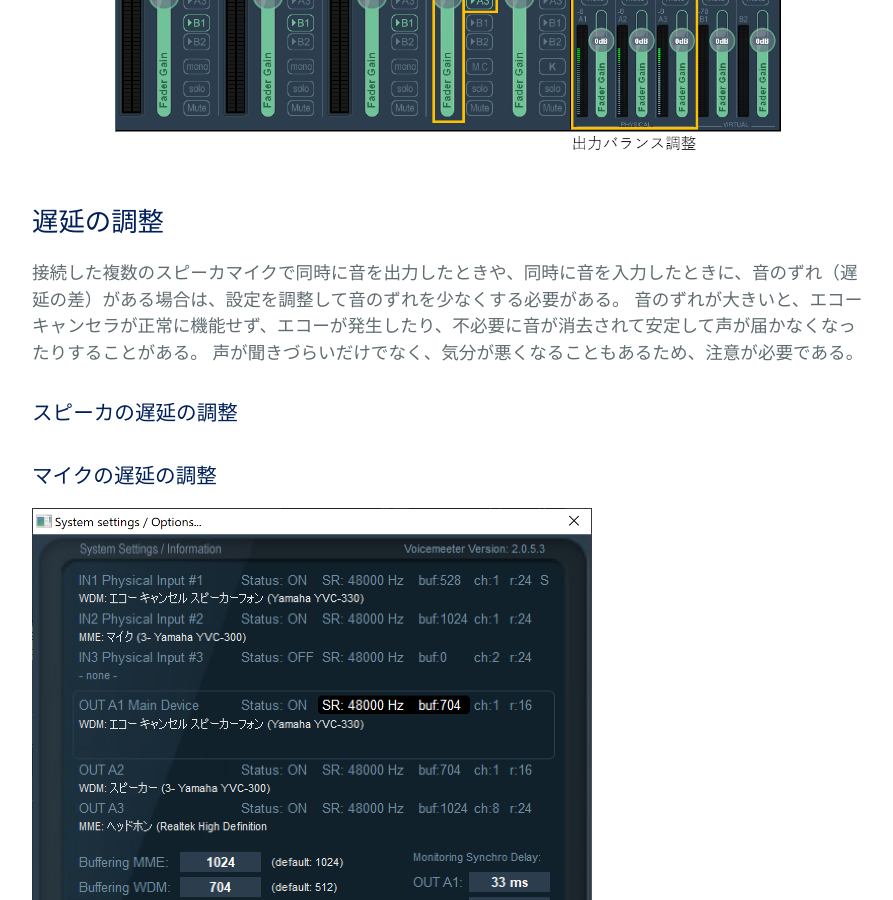
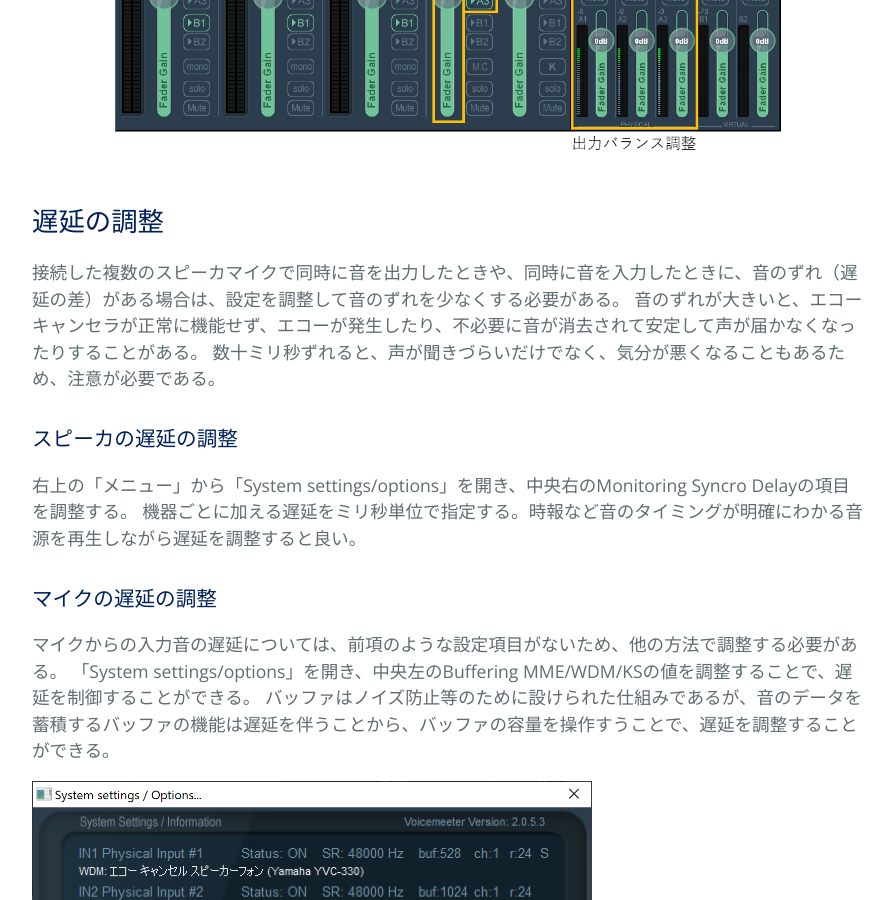
Before and after one commit to kyoto-u/online-edu, a Jekyll site: the page built from zoom-audio-voicemeter.md, in a window 1280 px wide and 900 px high, scrolled down 2148 px. Shown: the whole window, without its empty margins (192-1085 px from the left). Built offline with Jekyll 4.4.1, drawn with Linux system fonts in a browser that asks for light colours.

Commit message:
Update zoom-audio-voicemeter.md

```diff
--- a/zoom-audio-voicemeter.md
+++ b/zoom-audio-voicemeter.md
@@ -39,11 +39,18 @@ VIRTUAL INPUTSのセクションでは、2つのバーチャルオーディオ
 
 接続した複数のスピーカマイクで同時に音を出力したときや、同時に音を入力したときに、音のずれ（遅延の差）がある場合は、設定を調整して音のずれを少なくする必要がある。
 音のずれが大きいと、エコーキャンセラが正常に機能せず、エコーが発生したり、不必要に音が消去されて安定して声が届かなくなったりすることがある。
-声が聞きづらいだけでなく、気分が悪くなることもあるため、注意が必要である。
+数十ミリ秒ずれると、声が聞きづらいだけでなく、気分が悪くなることもあるため、注意が必要である。
 
 ### スピーカの遅延の調整
 
+右上の「メニュー」から「System settings/options」を開き、中央右のMonitoring Syncro Delayの項目を調整する。
+機器ごとに加える遅延をミリ秒単位で指定する。時報など音のタイミングが明確にわかる音源を再生しながら遅延を調整すると良い。
+
 ### マイクの遅延の調整
+
+マイクからの入力音の遅延については、前項のような設定項目がないため、他の方法で調整する必要がある。
+「System settings/options」を開き、中央左のBuffering MME/WDM/KSの値を調整することで、遅延を制御することができる。
+バッファはノイズ防止等のために設けられた仕組みであるが、音のデータを蓄積するバッファの機能は遅延を伴うことから、バッファの容量を操作すうことで、遅延を調整することができる。
 
 ![Voicemeeterのoptions設定](voicemeeter-options.png)
 
```
